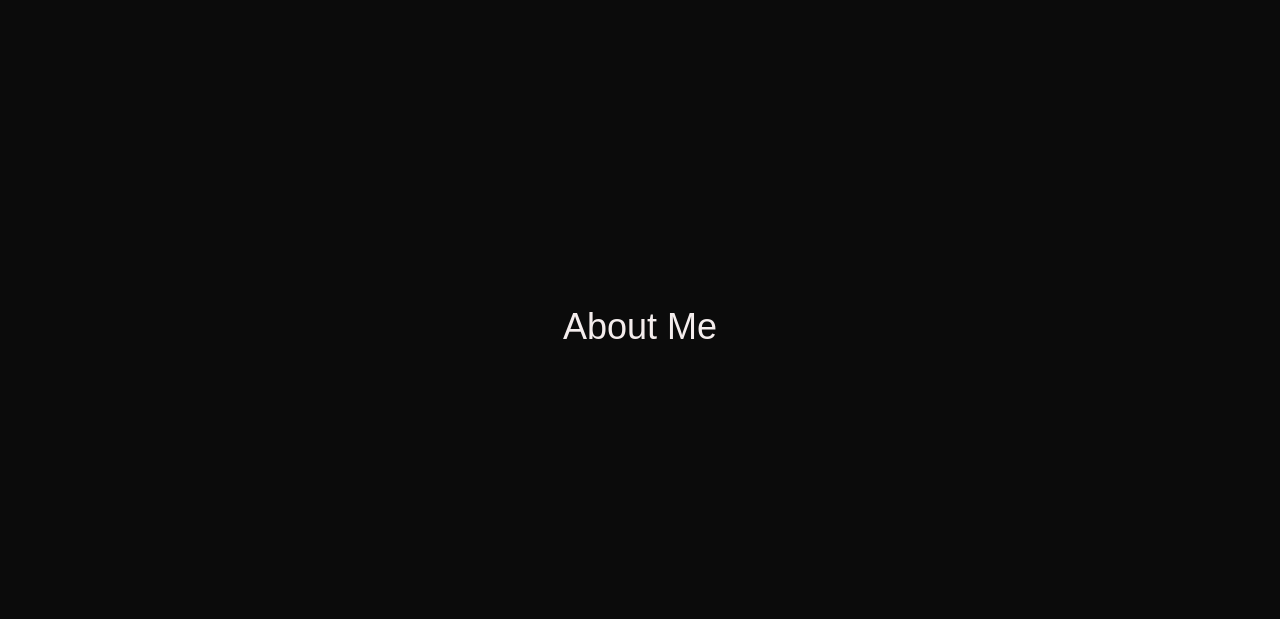
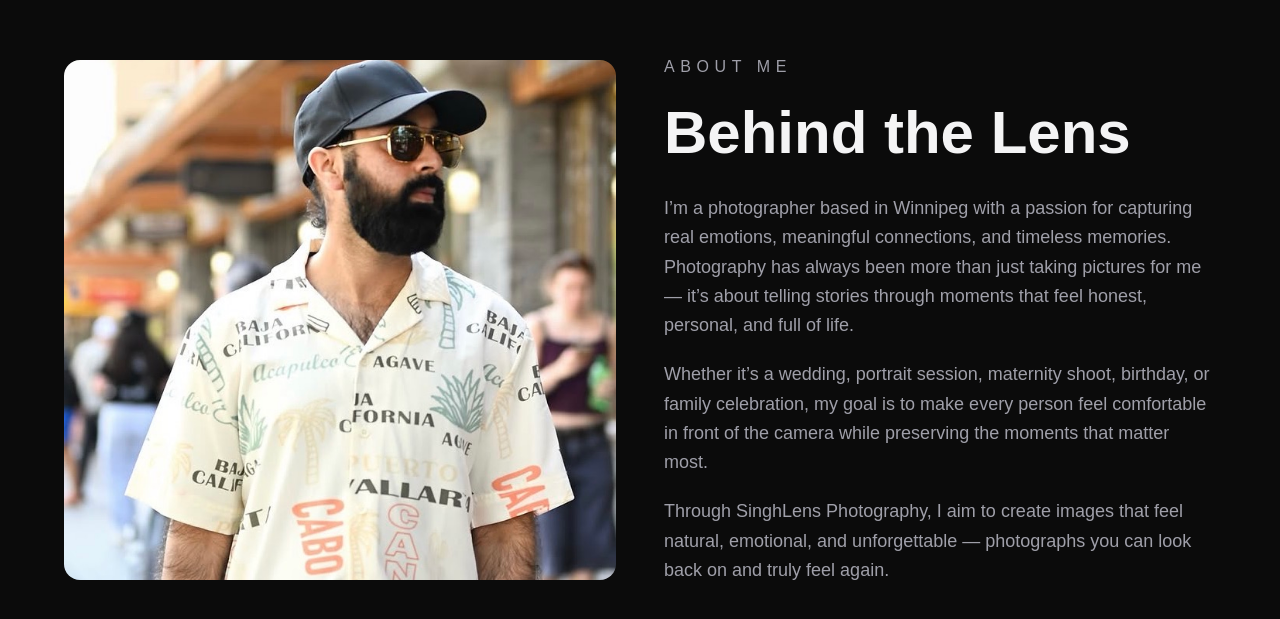
Before and after one commit to Sahil-Sharma-603/Singh.Lens-Photography, a Next.js app: page / in a window 1280 px wide. Shown: the part 2185-2804 px from the top of the page. Built offline with nearby package versions, Linux system fonts and the light colour scheme.

Commit message:
added about section for photographer

```diff
--- a/app/components/sections/About.jsx
+++ b/app/components/sections/About.jsx
@@ -1,12 +1,49 @@
+export const About = () => {
+  return (
+    <section id="about" className="relative px-6 py-24 md:py-32">
+      <div className="mx-auto grid max-w-6xl gap-12 md:grid-cols-2 md:items-center">
 
-export const About = () => {
+        {/* Photographer Image */}
+        <div className="overflow-hidden rounded-2xl">
+          <img
+            src="/All_Images/about_myself.jpg"
+            alt="Photographer portrait"
+            className="h-[520px] w-full object-cover"
+          />
+        </div>
 
-return(
-    <section id="about" className="h-screen flex items-center justify-center">
-    <h1 className="text-4xl">
-      About Me
-    </h1>
-  </section>
+        {/* About Content */}
+        <div className="text-zinc-100">
+          <p className="mb-4 text-sm md:text-base tracking-[0.35em] uppercase font-light text-zinc-400">
+            About Me
+          </p>
 
-);
-}
+          <h2 className="text-4xl md:text-6xl font-bold leading-tight">
+            Behind the Lens
+          </h2>
+
+          <p className="mt-6 text-lg leading-relaxed text-zinc-400">
+            I’m a photographer based in Winnipeg with a passion for capturing
+            real emotions, meaningful connections, and timeless memories.
+            Photography has always been more than just taking pictures for me —
+            it’s about telling stories through moments that feel honest,
+            personal, and full of life.
+          </p>
+
+          <p className="mt-5 text-lg leading-relaxed text-zinc-400">
+            Whether it’s a wedding, portrait session, maternity shoot, birthday,
+            or family celebration, my goal is to make every person feel
+            comfortable in front of the camera while preserving the moments that
+            matter most.
+          </p>
+
+          <p className="mt-5 text-lg leading-relaxed text-zinc-400">
+            Through SinghLens Photography, I aim to create images that feel
+            natural, emotional, and unforgettable — photographs you can look
+            back on and truly feel again.
+          </p>
+        </div>
+      </div>
+    </section>
+  );
+};
```
Also changed, not shown: public/All_Images/about_myself.jpg (added).
